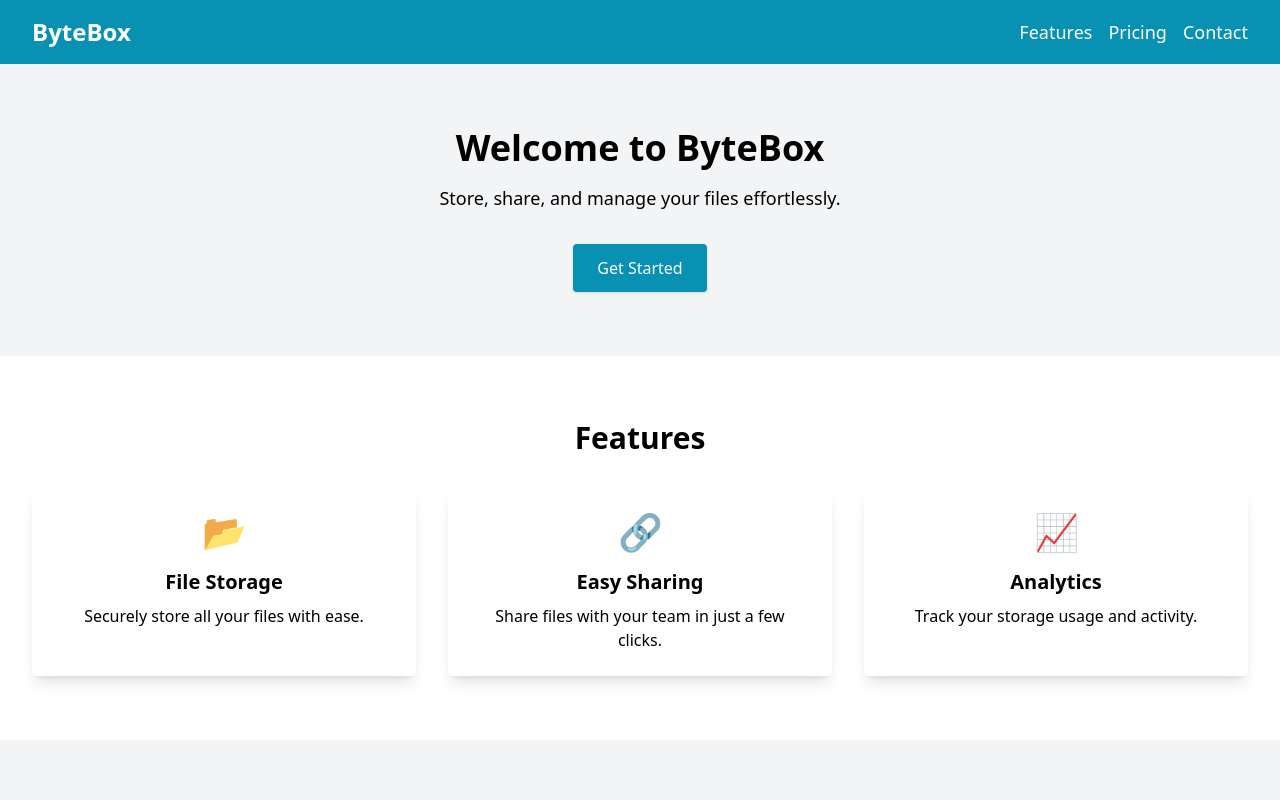
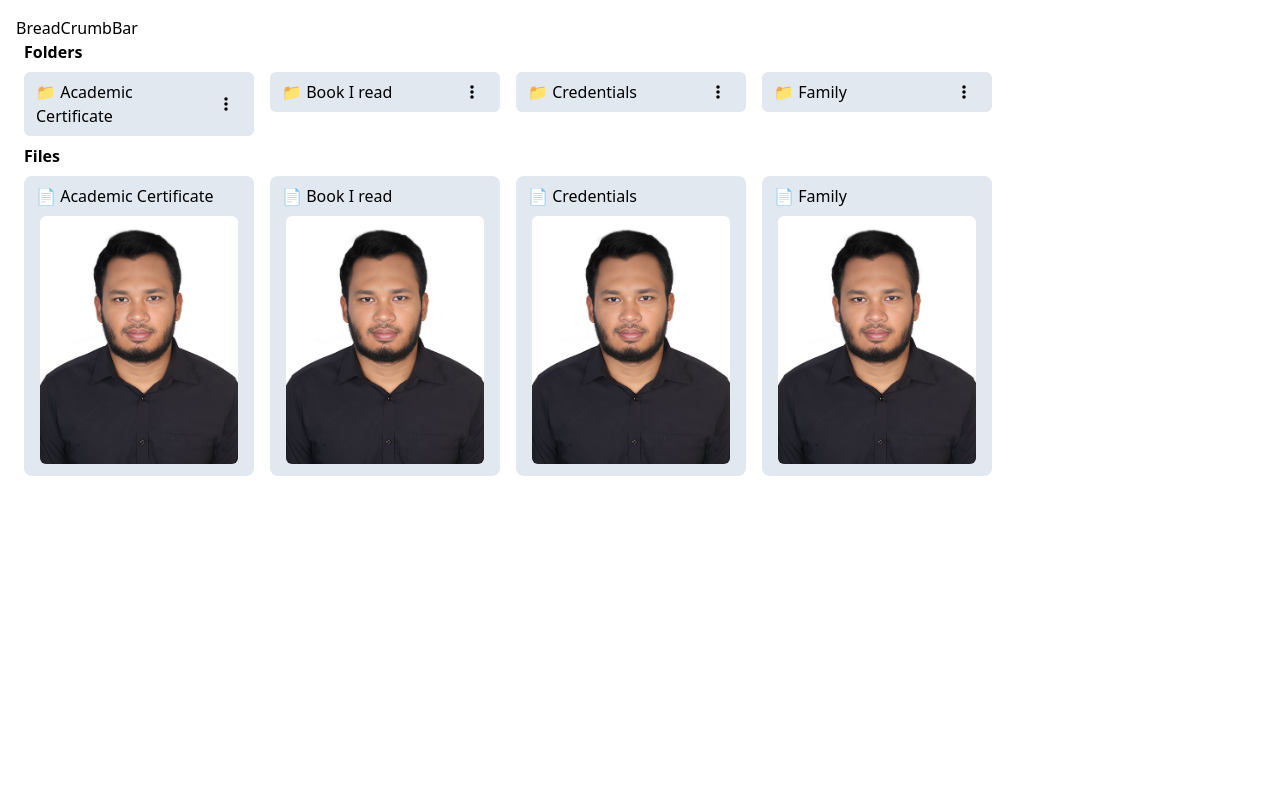
Before and after one commit to Bappy38/bytebox.dashboard, a React (Create React App) app: page /drive in a window 1280 px wide. Shown: the top 800 px of the page. Built offline with nearby package versions, Linux system fonts and the light colour scheme.

Commit message:
FileExplorerComponent and its route created

```diff
--- a/src/App.js
+++ b/src/App.js
@@ -1,10 +1,23 @@
+import { createBrowserRouter, RouterProvider } from 'react-router-dom';
 import './App.css';
 import Home from './components/Home';
+import FileExplorer from './components/FileExplorer';
+
+const appRouter = createBrowserRouter([
+  {
+    path: '/',
+    element: <Home/>
+  },
+  {
+    path: '/drive',
+    element: <FileExplorer/>
+  }
+]);
 
 function App() {
   return (
     <div>
-      <Home/>
+      <RouterProvider router={appRouter}/>
     </div>
   );
 }
--- /dev/null
+++ b/src/components/BreadCrumbBar.js
@@ -0,0 +1,11 @@
+
+
+const BreadCrumbBar = () => {
+    return (
+        <div>
+            BreadCrumbBar
+        </div>
+    );
+}
+
+export default BreadCrumbBar;
--- /dev/null
+++ b/src/components/FileExplorer.js
@@ -0,0 +1,17 @@
+import BreadCrumbBar from "./BreadCrumbBar";
+import FileContainer from "./FileContainer";
+import FolderContainer from "./FolderContainer";
+
+
+const FileExplorer = () => {
+
+    return (
+        <div className="p-4">
+            <BreadCrumbBar/>
+            <FolderContainer/>
+            <FileContainer/>
+        </div>
+    );
+};
+
+export default FileExplorer;
```
